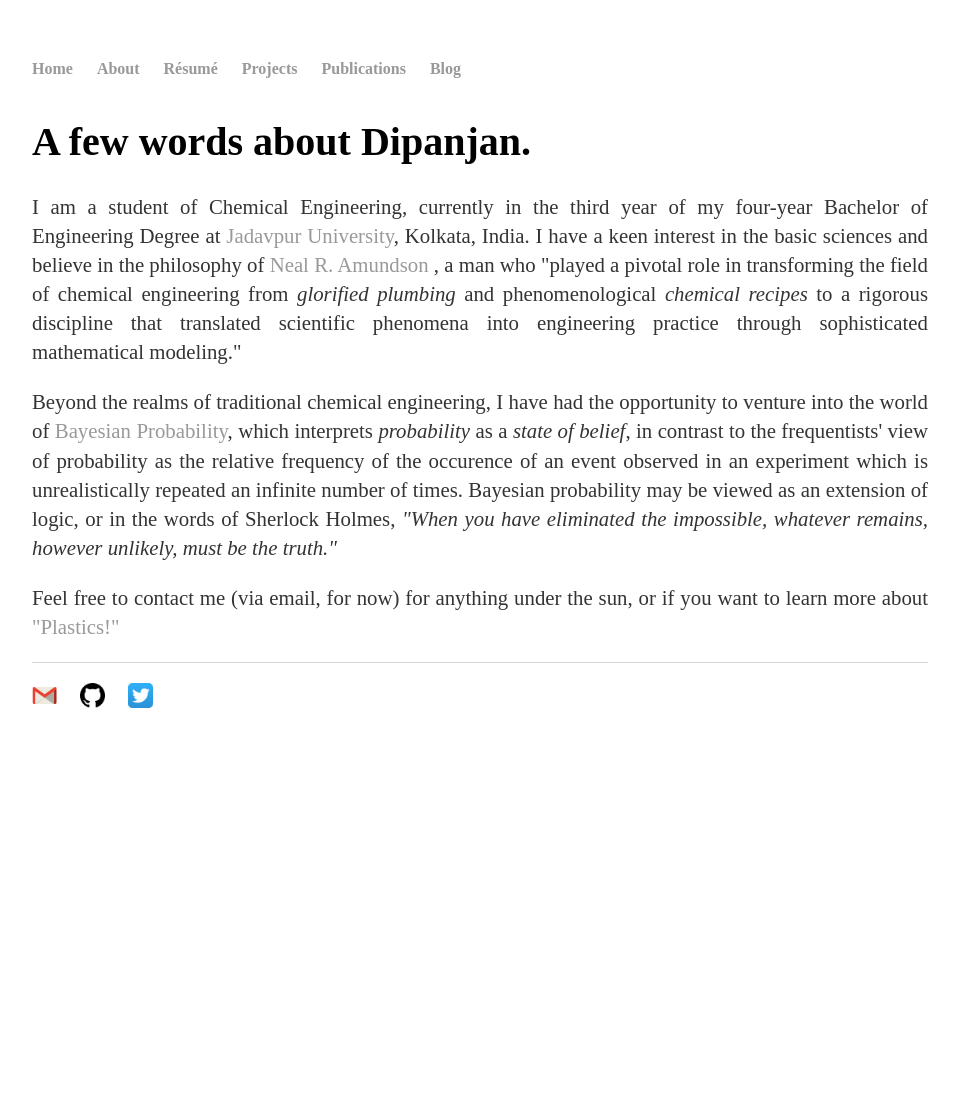
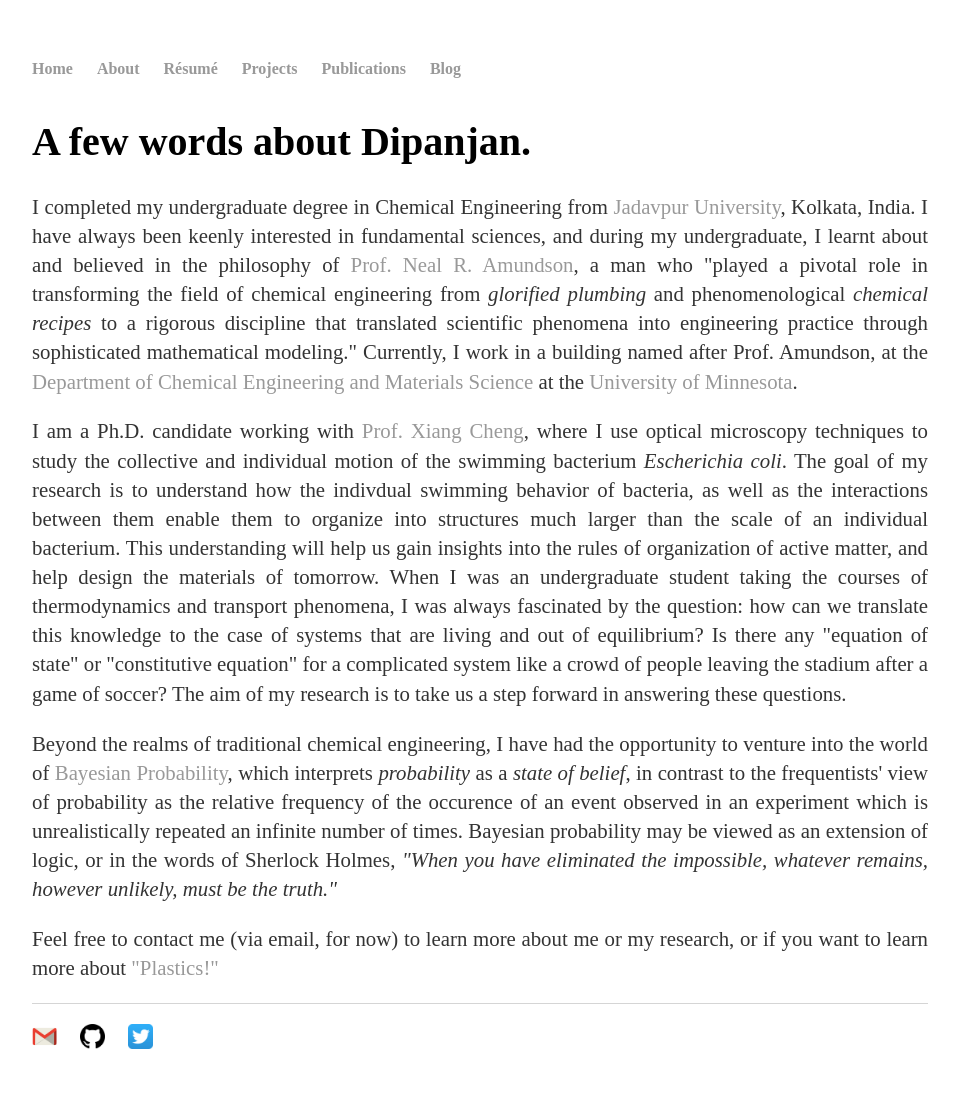
Before and after one commit to gdipanjan/gdipanjan.github.io, a Jekyll site: the page built from about/index.html, in a window 1280 px wide. Shown: the whole page, without its empty margins (160-1119 px from the left). Built offline with Jekyll 4.4.1, drawn with Linux system fonts in a browser that asks for light colours; before the commit the page ends 900 px from its top, so only the background shows below that.

Commit message:
update about

```diff
--- a/about/index.html
+++ b/about/index.html
@@ -4,7 +4,10 @@ title: About Me
 ---
 <div class="blurb" align="justify">
 	<h1>A few words about Dipanjan.</h1>
-	<p>I am a student of Chemical Engineering, currently in the third year of my four-year Bachelor of Engineering Degree at <a href="http://www.jaduniv.edu.in">Jadavpur University</a>, Kolkata, India. I have a keen interest in the basic sciences and believe in the philosophy of <a href="https://en.wikipedia.org/wiki/Neal_Amundson">Neal R. Amundson </a>, a man who "played a pivotal role in transforming the field of chemical engineering from <em>glorified plumbing</em> and phenomenological <em>chemical recipes</em> to a rigorous discipline that translated scientific phenomena into engineering practice through sophisticated mathematical modeling."</p>
+	<p>I completed my undergraduate degree in Chemical Engineering from <a href="http://www.jaduniv.edu.in">Jadavpur University</a>, Kolkata, India. I have always been keenly interested in fundamental sciences, and during my undergraduate, I learnt about and believed in the philosophy of <a href="https://en.wikipedia.org/wiki/Neal_Amundson">Prof. Neal R. Amundson</a>, a man who "played a pivotal role in transforming the field of chemical engineering from <em>glorified plumbing</em> and phenomenological <em>chemical recipes</em> to a rigorous discipline that translated scientific phenomena into engineering practice through sophisticated mathematical modeling." Currently, I work in a building named after Prof. Amundson, at the <a href="https://cse.umn.edu/cems">Department of Chemical Engineering and Materials Science</a> at the <a href="https://twin-cities.umn.edu/">University of Minnesota</a>.</p>
+
+	<p>I am a Ph.D. candidate working with <a href="https://cheng.cems.umn.edu/">Prof. Xiang Cheng</a>, where I use optical microscopy techniques to study the collective and individual motion of the swimming bacterium <i>Escherichia coli</i>. The goal of my research is to understand how the indivdual swimming behavior of bacteria, as well as the interactions between them enable them to organize into structures much larger than the scale of an individual bacterium. This understanding will help us gain insights into the rules of organization of active matter, and help design the materials of tomorrow. When I was an undergraduate student taking the courses of thermodynamics and transport phenomena, I was always fascinated by the question: how can we translate this knowledge to the case of systems that are living and out of equilibrium? Is there any "equation of state" or "constitutive equation" for a complicated system like a crowd of people leaving the stadium after a game of soccer? The aim of my research is to take us a step forward in answering these questions.</p>
+
 	<p>Beyond the realms of traditional chemical engineering, I have had the opportunity to venture into the world of <a href="https://en.wikipedia.org/wiki/Bayesian_probability">Bayesian Probability</a>, which interprets <em>probability</em> as a <em>state of belief</em>, in contrast to the frequentists' view of probability as the relative frequency of the occurence of an event observed in an experiment which is unrealistically repeated an infinite number of times. Bayesian probability may be viewed as an extension of logic, or in the words of Sherlock Holmes, <i>"When you have eliminated the impossible, whatever remains, however unlikely, must be the truth."</i></p>
-	<p>Feel free to contact me (via email, for now) for anything under the sun, or if you want to learn more about <a href="https://www.youtube.com/watch?v=PSxihhBzCjk">"Plastics!"</a></p>
+	<p>Feel free to contact me (via email, for now) to learn more about me or my research, or if you want to learn more about <a href="https://www.youtube.com/watch?v=PSxihhBzCjk">"Plastics!"</a></p>
 </div><!-- /.blurb -->
```
